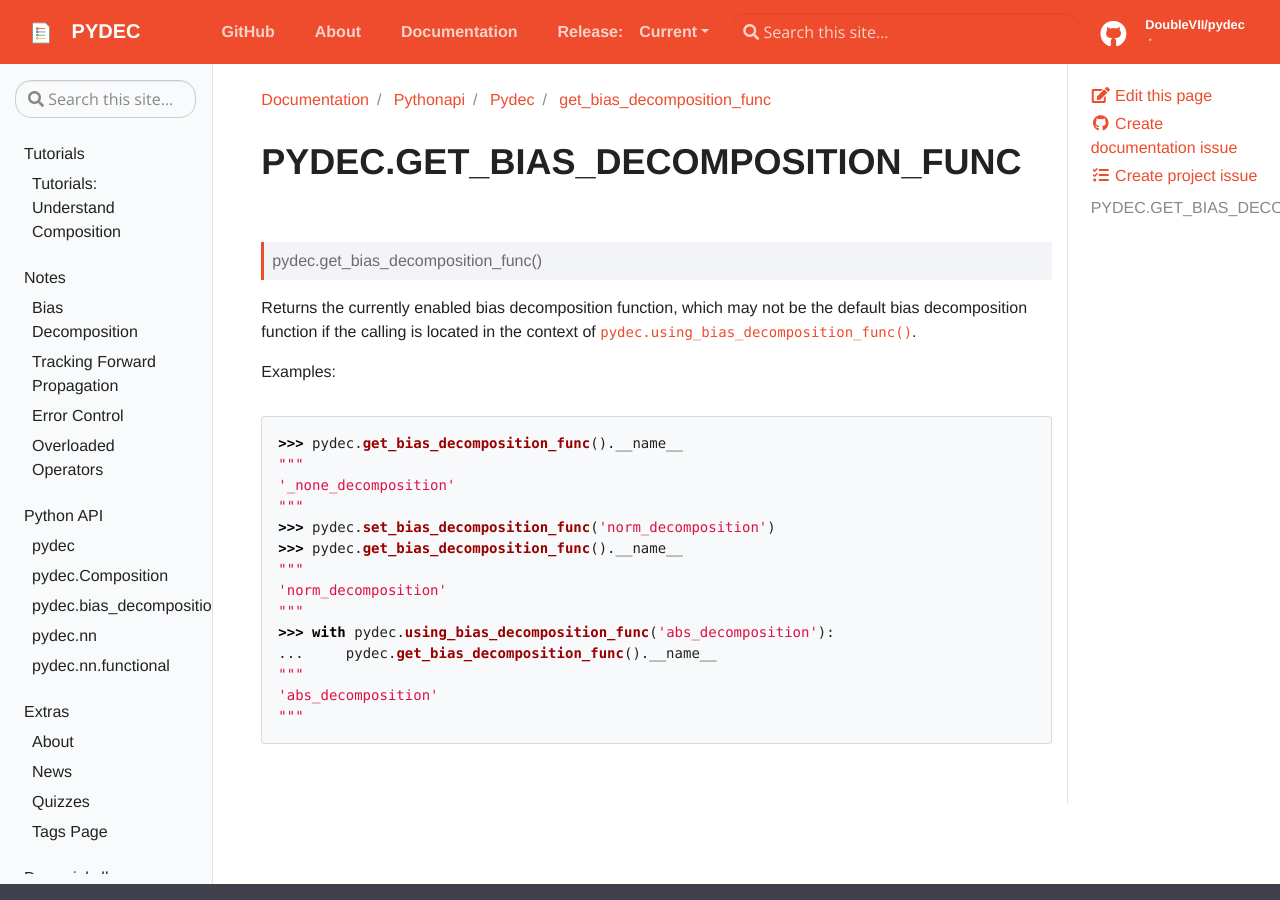
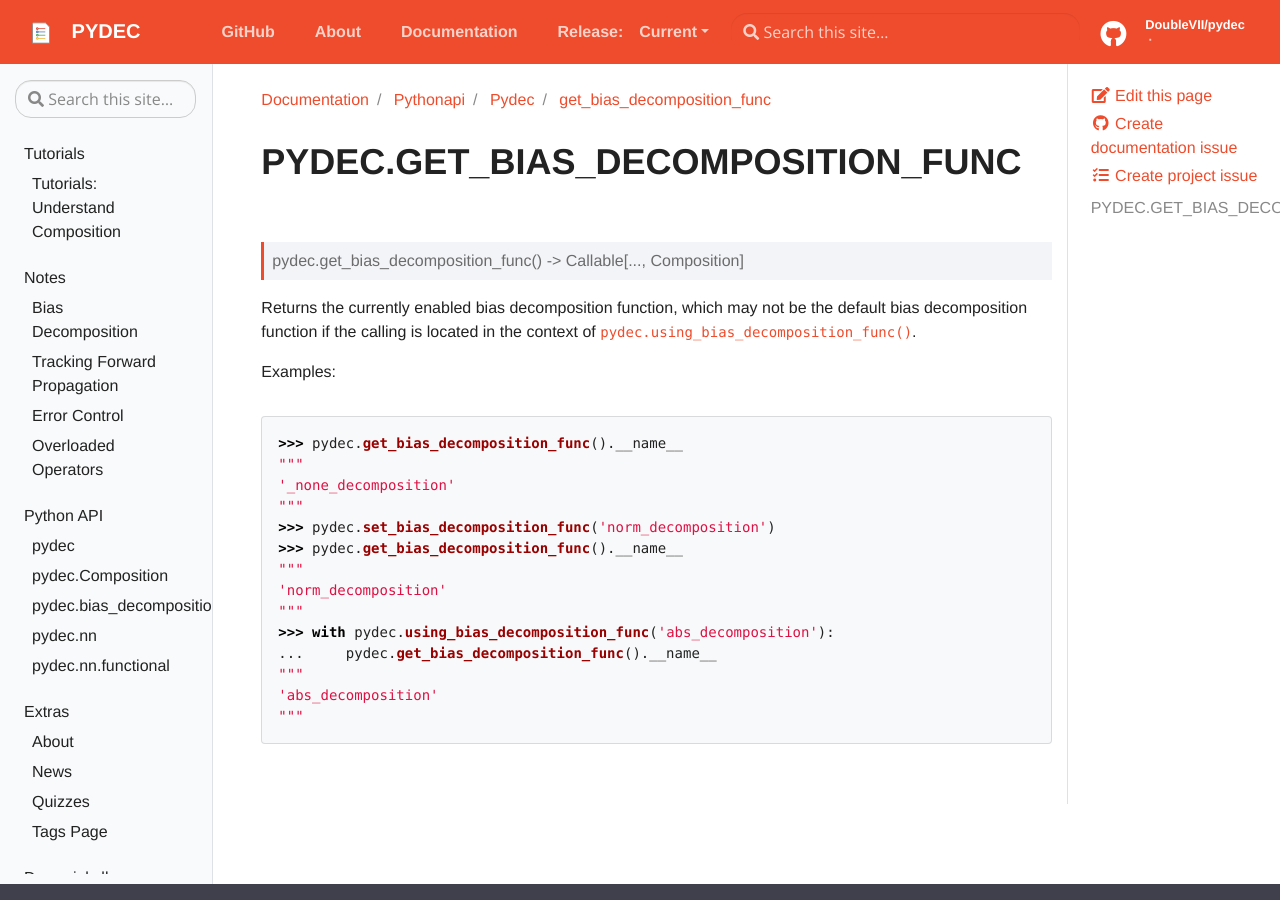
Before and after one commit to NJUNLP/pydec, a Jekyll site: the page built from docs/_docs/pythonapi/pydec/get_bias_decomposition_func.md, in a window 1280 px wide and 900 px high. Built offline with Jekyll 4.4.1, drawn with Linux system fonts in a browser that asks for light colours.

Commit message:
add return type

```diff
--- a/docs/_docs/pythonapi/pydec/get_bias_decomposition_func.md
+++ b/docs/_docs/pythonapi/pydec/get_bias_decomposition_func.md
@@ -4,7 +4,7 @@ description: pydec.get_bias_decomposition_func
 ---
 # PYDEC.GET_BIAS_DECOMPOSITION_FUNC
 
-{% include function.html content="pydec.get_bias_decomposition_func()" %}
+{% include function.html content="pydec.get_bias_decomposition_func() -> Callable[..., Composition]" %}
 
 Returns the currently enabled bias decomposition function, which may not be the default bias decomposition function if the calling is located in the context of {% include codelink.html name="pydec.using_bias_decomposition_func()" path="pythonapi/pydec/using_bias_decomposition_func" %}.
 
```
Also changed, not shown: docs/_docs/pythonapi/pydec/get_bias_decomposition_name.md (+1 -1 lines).
